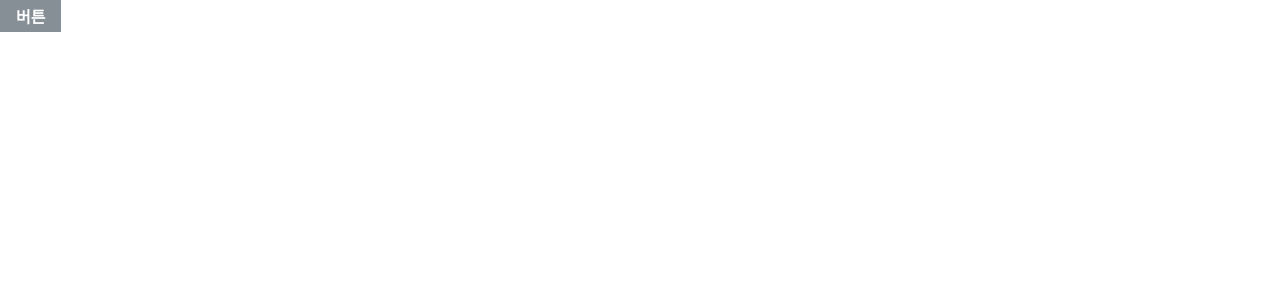
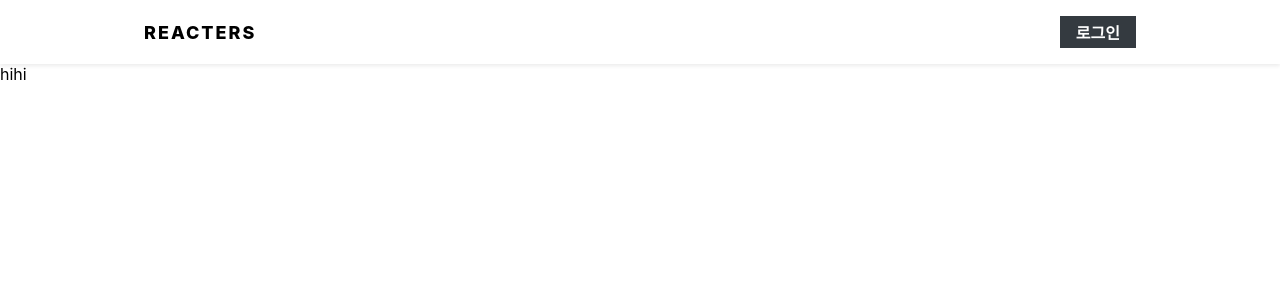
Before and after one commit to sunguekim/TIL, a React (Create React App) app in the folder React/0615/front/: page / in a window 1280 px wide. Shown: the top 300 px of the page. Built offline with nearby package versions, Linux system fonts and the light colour scheme.

Commit message:
react0630/Header 컴포넌트 생성

```diff
--- a/React/0615/front/src/components/auth/AuthForm.js
+++ b/React/0615/front/src/components/auth/AuthForm.js
@@ -11,6 +11,13 @@
         margin-bottom:1rem;
     }
 `;
+
+const ErrorMsg = styled.div`
+    color:red;
+    text-align:center;
+    font-size:0.875rem;
+    margin-top:1rem;
+`
 
 const StyledInput = styled.input`
     font-size:1rem;
@@ -49,7 +56,7 @@
     register:'회원가입',
 }
 
-const AuthForm = ({type,form,onChange,onSubmit}) => {
+const AuthForm = ({type,form,onChange,onSubmit,error}) => {
     const text = textMap[type]
     return (
         <div>
@@ -81,6 +88,7 @@
                             value={form.passwordConfirm}
                         />
                     )}
+                    {error&&<ErrorMsg>{error}</ErrorMsg>}
                     <BWMT cyan fullWidth>
                         {text}
                     </BWMT>
--- /dev/null
+++ b/React/0615/front/src/components/common/Header.js
@@ -0,0 +1,50 @@
+import React from 'react';
+import styled from 'styled-components';
+import Responsive from './Responsive'
+import Button from './Button'
+
+const HeaderBlock = styled.div`
+    position:fixed;
+    width:100%;
+    background:white;
+    box-shadow:0px 2px 4px rgba(0,0,0,0.08);
+`;
+
+const Wrapper = styled(Responsive)`
+    height: 4rem;
+    display:flex;
+    align-items:center;
+    justify-content:space-between;
+    .logo{
+        font-size:1.125rem;
+        font-weight:800;
+        letter-spacing:2px;
+    }
+    .right{
+        display:flex;
+        align-items:center;
+    }
+`;
+
+
+const Spacer = styled.div`
+    height:4rem
+`
+
+const Header = ()=>{
+    return(
+        <div>
+            <HeaderBlock>
+                <Wrapper>
+                    <div className="logo">REACTERS</div>
+                    <div className="right">
+                        <Button>로그인</Button>
+                    </div>
+                </Wrapper>
+            </HeaderBlock>
+            <Spacer/>
+        </div>
+    )
+}
+
+export default Header;
--- /dev/null
+++ b/React/0615/front/src/components/common/Responsive.js
@@ -0,0 +1,25 @@
+import React from 'react';
+import styled from 'styled-components'
+
+const ResponsiveBlock = styled.div`
+    padding-left:1rem;
+    padding-right:1rem;
+    width:1024px;
+    margin: 0 auto; /* 중앙정렬*/
+    @media(max-width:1024px){
+        width:768px;
+    }
+    @media(max-width:768px){
+        width:100%;
+    }
+`;
+
+const Responsive = ({children,...rest})=>{
+    return(
+        <div>
+            <ResponsiveBlock {...rest}>{children}</ResponsiveBlock>
+        </div>
+    )
+}
+
+export default Responsive;
--- a/React/0615/front/src/container/auth/LoginForm.js
+++ b/React/0615/front/src/container/auth/LoginForm.js
@@ -1,4 +1,4 @@
-import React,{useEffect} from 'react';
+import React,{useEffect,useState} from 'react';
 import {useDispatch,useSelector} from 'react-redux';
 import {withRouter} from 'react-router-dom'
 import {changeField,initializeForm,login} from '../../modules/auth';
@@ -6,6 +6,7 @@
 import {check} from '../../modules/user'
 
 const LoginForm=({history})=>{
+    const[error,setError]=useState(null)
     const dispatch = useDispatch();
     const {form,auth,authError,user} = useSelector(({auth,user})=>({
         form:auth.login,
@@ -39,6 +40,7 @@
         if(authError){
             console.log('오류발생');
             console.log(authError);
+            setError('로그인 실패')
             return
         }
         if(auth){
@@ -61,6 +63,7 @@
             form={form}
             onChange={onChange}
             onSubmit={onSubmit}
+            error={error}
             />
         </div>
     )
--- a/React/0615/front/src/container/auth/RegisterForm.js
+++ b/React/0615/front/src/container/auth/RegisterForm.js
@@ -1,4 +1,4 @@
-import React,{useEffect} from 'react';
+import React,{useEffect,useState} from 'react';
 import {useDispatch,useSelector} from 'react-redux';
 import {changeField,initializeForm,register} from '../../modules/auth';
 import AuthForm from '../../components/auth/AuthForm'
@@ -8,6 +8,7 @@
 
 const RegisterForm=({history})=>{
     const dispatch = useDispatch();
+    const [error,setError]=useState(null)
     const {form,auth,authError,user} = useSelector(({auth,user})=>({
         form:auth.register,
         auth:auth.auth,
@@ -29,6 +30,12 @@
     const onSubmit=e=>{
         e.preventDefault();
         const {username,password,passwordConfirm} = form;
+
+        if([username,password,passwordConfirm].includes('')){
+            setError('빈칸을 모두 입력해주세요')
+            return
+        }
+
         if(password!==passwordConfirm){
             return
         }
@@ -46,8 +53,11 @@
             dispatch(check());
         }
         if(authError){
-            console.log('오류발생');
-            console.log(authError);
+            if(authError.response.status===409){
+                setError('이미 존재하는 계정입니다')
+                return
+            }
+            setError('회원가입 실패')
             return
         }
 
@@ -74,6 +84,7 @@
             form={form}
             onChange={onChange}
             onSubmit={onSubmit}
+            error={error}
             />
         </div>
     )
--- a/React/0615/front/src/pages/PostListPage.js
+++ b/React/0615/front/src/pages/PostListPage.js
@@ -1,10 +1,11 @@
 import React from 'react';
-import Button from '../components/common/Button'
+import Header from '../components/common/Header'
 
-const PostListPage=()=>{
-    return(
+const PostListPage = () => {
+    return (
         <div>
-            <Button>버튼</Button>
+            <Header />
+            <div>hihi</div>
         </div>
     )
 }
```
